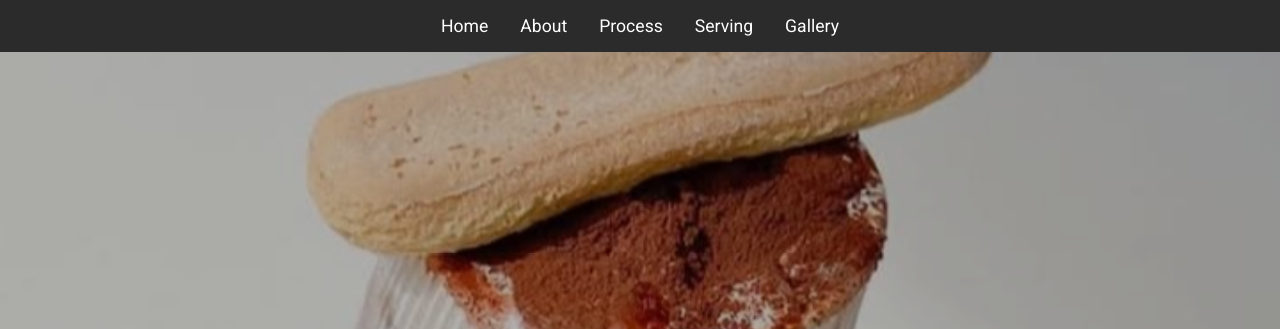
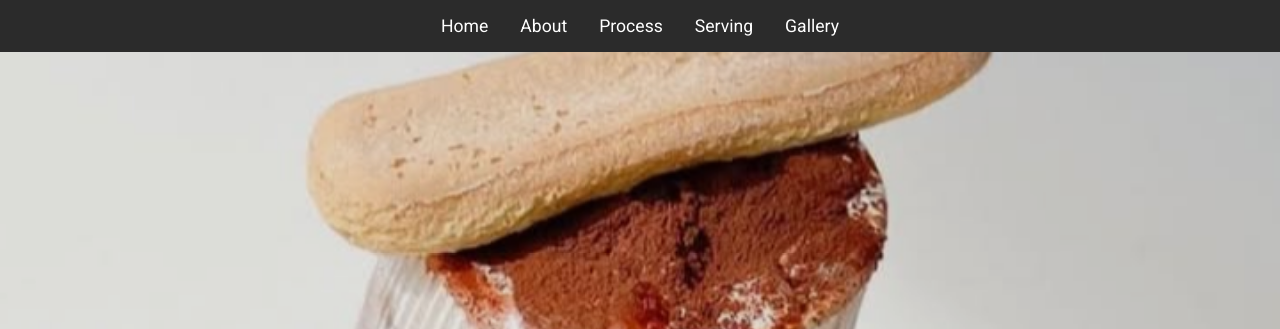
Before and after one commit to Moony4day/twenteacoffee, a plain HTML site: page index.html in a window 1280 px wide. Shown: the top 329 px of the page. Drawn offline with nearby package versions, Linux system fonts and the light colour scheme; placeholder pictures from the web are drawn by us.

Commit message:
Update index.html

```diff
--- a/index.html
+++ b/index.html
@@ -80,13 +80,13 @@
     left: 0;
     width: 100%;
     height: 100%;
-    background-image: url('images/hero banner.jpg'); /* Use lowercase 'images' and add .jpg */
+    background-image: url('images/hero banner.jpg');
     background-size: cover;
     background-position: center;
     background-attachment: fixed;
     transform: translateZ(-1px) scale(1.5);
     z-index: -1;
-    filter: brightness(0.7);
+    filter: brightness(0.9);
 }
         }
         .hero-content {
```
